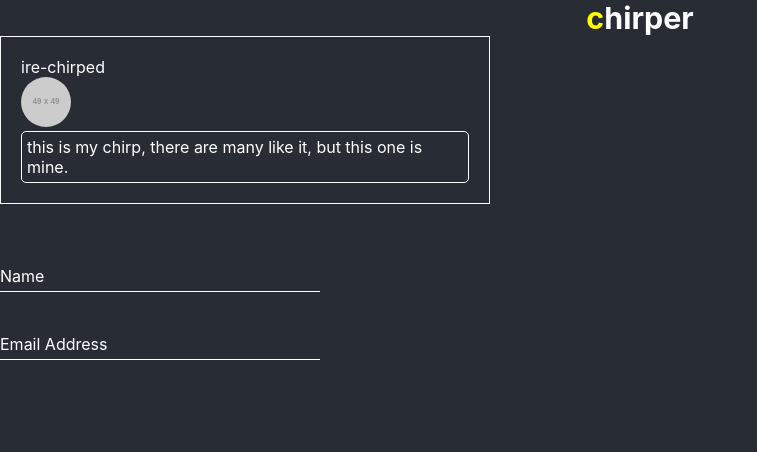
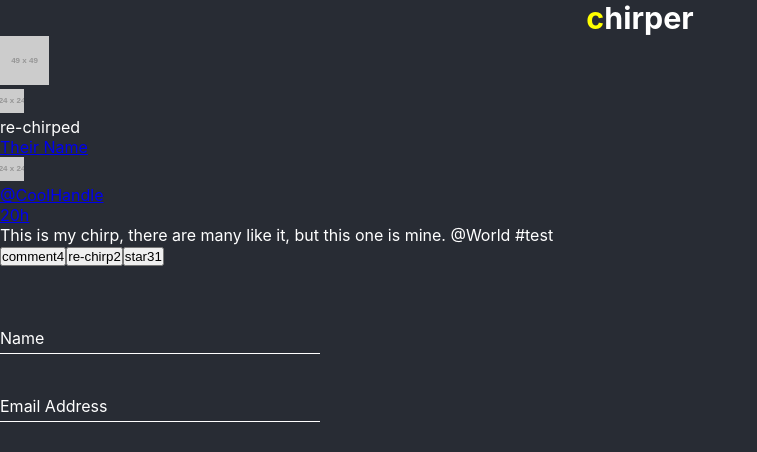
Before and after one commit to Michael-Lafreniere/chirper, a React (Create React App) app in the folder client/: page / in a window 1280 px wide. Shown: the top 452 px of the page, without its empty margins (0-757 px from the left). Built offline with nearby package versions, Linux system fonts and the light colour scheme.

Commit message:
Initial pass on the chirp component with all aspect present

```diff
--- a/client/src/components/Chirp.css
+++ b/client/src/components/Chirp.css
@@ -1,22 +1,49 @@
 .chirp {
+  color: white;
+}
+
+/* .chirp {
+  display: flex;
+  flex-flow: row nowrap;
   color: white;
   width: 35%;
   padding: 20px;
   border: 1px solid white;
 }
 
-.chirp-header {
-  display: flex;
+.chirp .chirp-sidebar {
+  width: 15%;
+  height: 100%;
 }
 
-.chirp-body_user_image img {
+.chirp .chirp-sidebar .user-image img {
   width: 50px;
   height: 50px;
   border-radius: 50%;
 }
 
-.chirp-body_content {
-  border: 1px solid white;
+.chirp .chirp-body {
+  width: auto;
+  height: 100%;
+}
+
+.chirp .chirp-body .chirp-header {
+  display: flex;
+}
+
+.chirp .chirp-header .header-icon img {
+  width: 18px;
+  height: 18px;
+  border-radius: 50%;
+}
+
+.chirp-body .user-info {
+  display: flex;
+  flex-flow: column nowrap;
+  justify-content: space-around;
+  width: 40%;
+}
+
+.chirp-body .content {
   padding: 5px;
-  border-radius: 5px;
-}
+} */
--- a/client/src/components/Chirp.js
+++ b/client/src/components/Chirp.js
@@ -12,23 +12,57 @@ class Chirp extends Component {
     return (
       <div className="chirp">
         <article>
-          <div className="chirp-header">
-            <div className="chirp-header_icon">i</div>
-            <div className="chirp-header_text">re-chirped</div>
+          <div className="chirp-sidebar">
+            <div className="user-image">
+              <a href="http://localhost:3000/">
+                <img
+                  src="https://via.placeholder.com/49"
+                  alt="user supplied profile"
+                />
+              </a>
+            </div>
           </div>
-          <div className="chirp-body">
-            <div className="chirp-body_left-side">
-              <div className="chirp-body_user_image">
-                <a href="http://localhost:3000/">
+          <div className="chirp-wrapper">
+            <div className="chirp-header">
+              <div className="header-icon">
+                <img src="https://via.placeholder.com/24" alt="some mark" />
+              </div>
+              <div className="header-text">re-chirped</div>
+            </div>
+            <div className="chirp-body">
+              <div className="user-info">
+                <div className="user-name">
+                  <a href="http://localhost:3000/">Their Name</a>
+                </div>
+                <div className="user-verified">
                   <img
-                    src="https://via.placeholder.com/49"
-                    alt="user supplied profile"
+                    src="https://via.placeholder.com/24"
+                    alt="verified checkmark"
                   />
-                </a>
+                </div>
+                <div className="user-handle">
+                  <a href="http://localhost:3000/">@CoolHandle</a>
+                </div>
+                <div className="post-time">
+                  <a href="http://localhost:3000/">20h</a>
+                </div>
               </div>
-            </div>
-            <div className="chirp-body_content">
-              this is my chirp, there are many like it, but this one is mine.
+              <div className="chirp-content">
+                <div className="text">
+                  This is my chirp, there are many like it, but this one is
+                  mine. @World #test
+                </div>
+                <div className="images"></div>
+              </div>
+              <button>
+                comment<span className="num-comments">4</span>
+              </button>
+              <button>
+                re-chirp<span className="num-rechirps">2</span>
+              </button>
+              <button>
+                star<span className="num-stars">31</span>
+              </button>
             </div>
           </div>
         </article>
```
